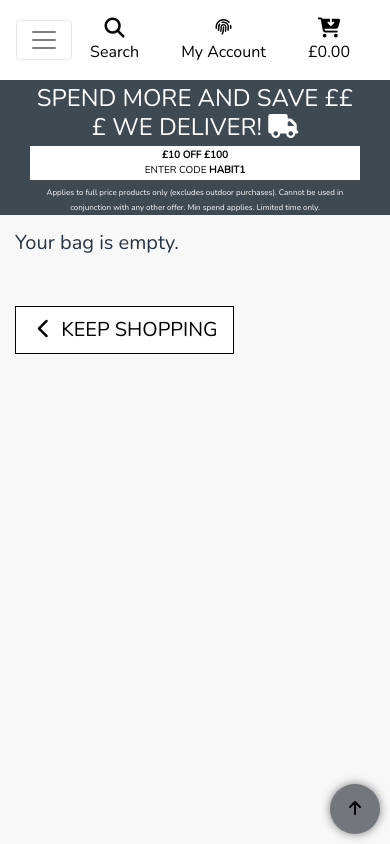
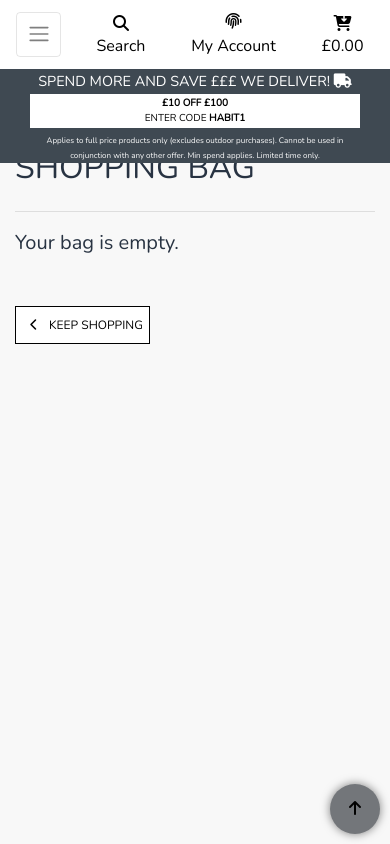
Before and after one commit to Benjamin144/Habitual-Living, a Django app: page /bag/ in a window 390 px wide. Run offline with Django 3.2, Linux system fonts and the light colour scheme; some libraries are stand-ins or nearby versions.

Commit message:
added links to main.nav adj mob head & refactor

```diff
--- a/static/css/base.css
+++ b/static/css/base.css
@@ -392,11 +392,11 @@
     }
 
     .header-container {
-        padding-top: 200px;
+        padding-top: 164px;
     }
 }
 
-/*padding to the top as images cut off even wih collapsed navbar in certain mobile views */
+/* pad the top a bit when navbar is collapsed on mobile */
 @media (max-width: 991px) {
     .header-container {
         padding-top: 116px;
@@ -405,4 +405,40 @@
     body {
         height: calc(100vh - 116px);
     }
+
+    .display-4.logo-font.text-black {
+        font-size: 2rem;
+    }
+
+    .nav-link {
+        padding: 0.15rem;
+    }
+
+    .nav-link i.fa-lg {
+        font-size: 1rem;
+    }
+
+    .navbar-toggler {
+        padding: .6rem .6rem;
+        font-size: 1rem;
+    }
+
+    #delivery-banner h4 {
+        font-size: .9rem;
+    }
+
+    .btn.btn-outline-black.rounded-0,
+    .btn.btn-black.rounded-0 {
+        padding: .375rem .375rem;
+    }
+
+    .btn.btn-outline-black.rounded-0.btn-lg,
+    .btn.btn-black.rounded-0.btn-lg {
+        padding: .375rem .375rem;
+        font-size: .75rem;
+    }
+
+    .increment-qty, .decrement-qty {
+        padding: .25rem .5rem !important;
+    }
 }
--- a/templates/includes/main-nav.html
+++ b/templates/includes/main-nav.html
@@ -1,5 +1,10 @@
 <div class="collapse navbar-collapse" id="main-nav">
     <ul class="navbar-nav w-auto mx-auto">
+        <li class="nav-item d-block d-md-none">
+            <a class="logo-font font-weight-bold nav-link text-black mr-5" href="{% url 'home' %}" id="home-link">
+                Home
+            </a>
+        </li>
         <li class="nav-item dropdown">
             <a class="logo-font font-weight-bold nav-link text-black mr-5" href="#" id="all-products-link" data-toggle="dropdown" aria-haspopup="true" aria-expanded="false">
                 All Products
--- a/templates/includes/mobile-top-header.html
+++ b/templates/includes/mobile-top-header.html
@@ -32,8 +32,8 @@
             {% if request.user.is_superuser %}
                 <a href="{% url 'add_product' %}" class="dropdown-item">Product Essentials</a>
             {% endif %}
-            <a href="" class="dropdown-item">My Profile</a>
-            <a href="" class="dropdown-item">Feedback</a>
+            <a href="% url 'profile' %" class="dropdown-item">My Profile</a>
+            <a href="% url 'base' %" class="dropdown-item">Feedback</a>
             <a href="{% url 'account_logout' %}" class="dropdown-item">Logout</a>
         {% else %}
             <a href="{% url 'account_signup' %}" class="dropdown-item">Subscribe</a>
```
